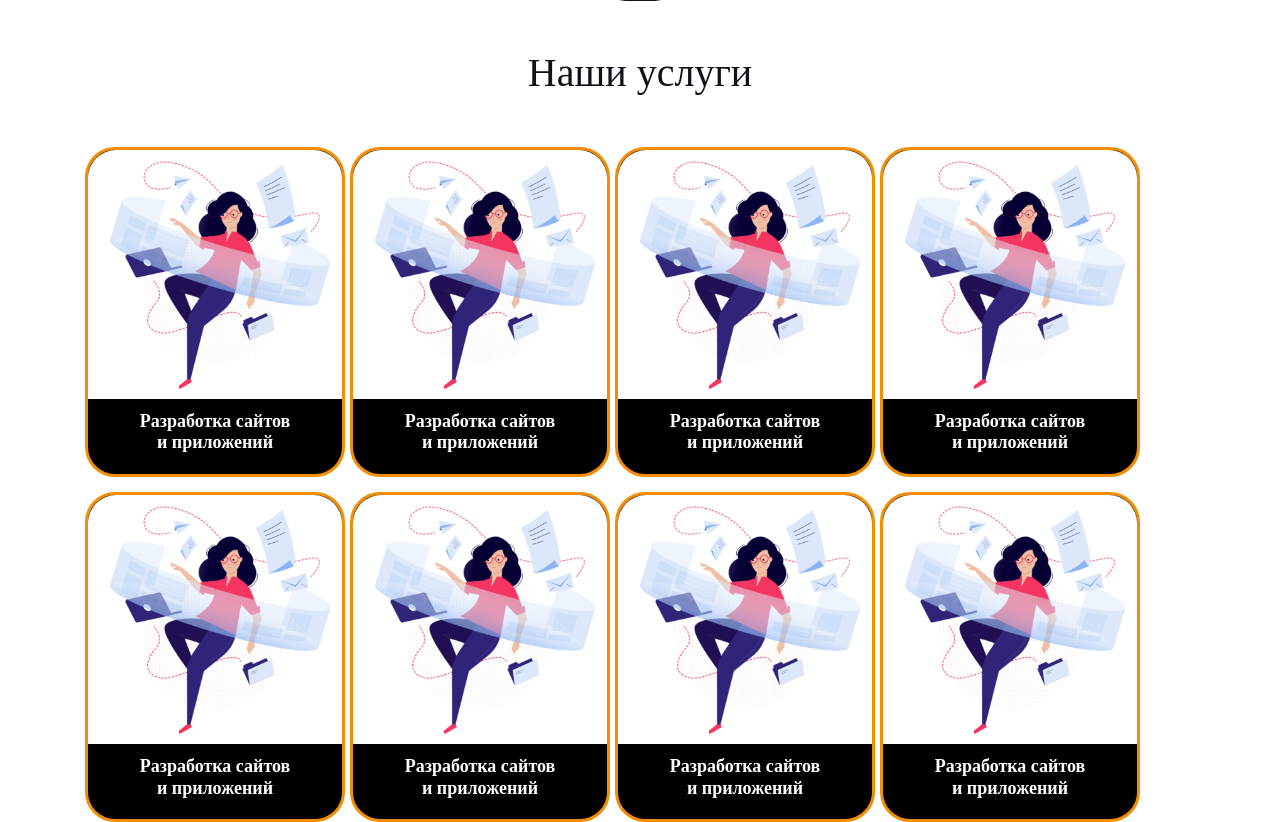
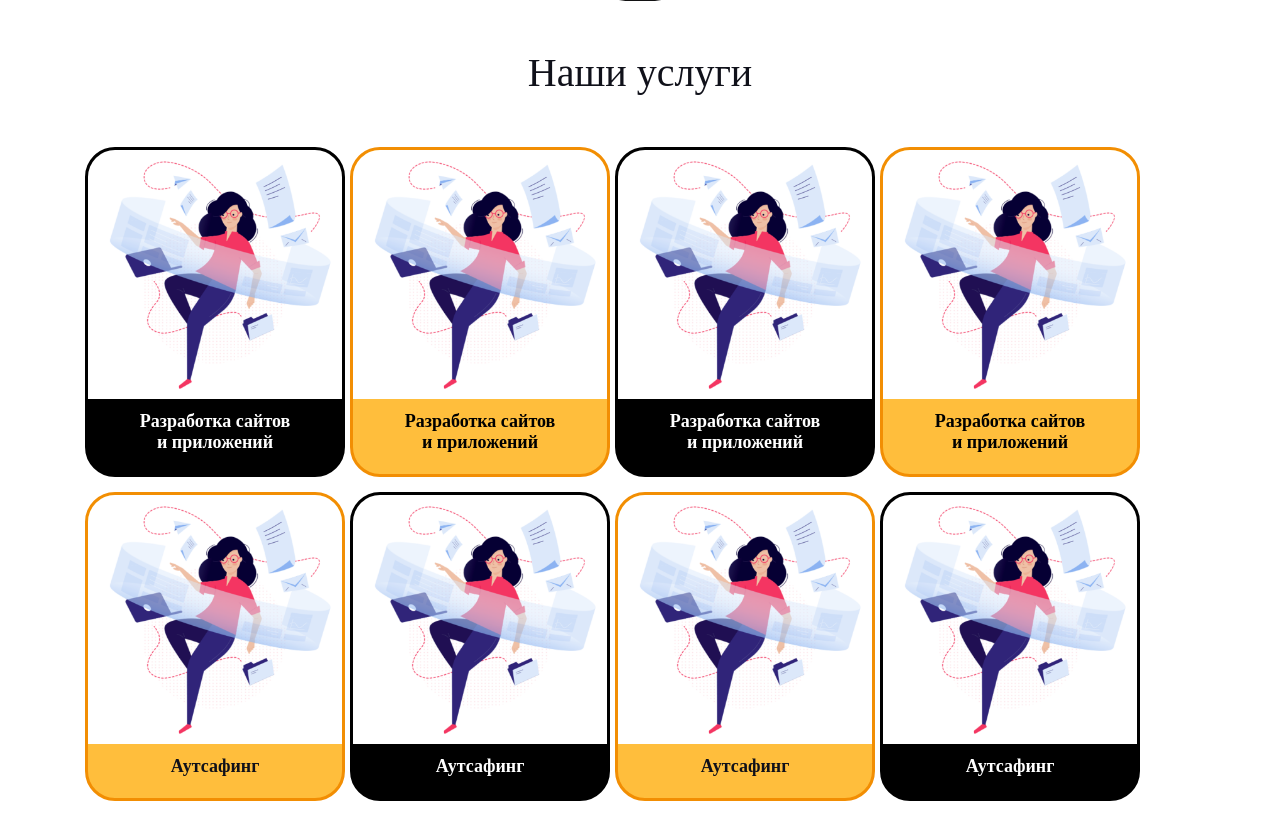
Before and after one commit to nik001/influx, a PHP site: page / in a window 1280 px wide. Shown: the part 610-1432 px from the top of the page. After the commit the page ends 1411 px from the top, so only its background shows below. Run offline with PHP 8.4, Linux system fonts and the light colour scheme; some web fonts are replaced.

Commit message:
карточки услуг

```diff
--- a/css/style.css
+++ b/css/style.css
@@ -664,7 +664,7 @@ body{
     flex-wrap: wrap;
     margin-top: 35px;
 }
-.services-col{
+.services-col, .services-col-bottom-line{
     max-width: 350px;
     margin-right: 5px;
     margin-top: 15px;
@@ -673,21 +673,30 @@ body{
 .services-col-main{
     border: 3px solid #f28e03;
     border-radius: 30px;
+    background:#ffbe3c;
+}
+.title-black{
     background: black;
+    color: #fff;
+    border: 3px solid #000;
 }
-
+.services-col:nth-child(2n+1) .services-col-hidden{
+    border: 3px solid #000;
+}
 .services-col-main h4{
-    color: #fff;
     text-align: center;
     font-weight: 600;
     padding-top: 12px;
     padding-bottom: 12px;
     font-size: 18px;
 }
-.services-col img{
+.services-col-main:nth-child(2n) h4{
+    color: #000;
+}
+.services-col img, .services-col-bottom-line img{
     width: 254px;
-    border-top-right-radius: 28px;
-    border-top-left-radius: 28px;
+    border-top-right-radius: 27px;
+    border-top-left-radius: 27px;
 }
 .services-col-hidden{
     display: none;
@@ -696,7 +705,7 @@ body{
     border-top: none;
     border-bottom-right-radius: 28px;
     border-bottom-left-radius: 28px;
-    height: 360px;
+    height: 340px;
 }
 .services-col-hidden p{
     font-size: 14px;
@@ -720,37 +729,108 @@ body{
 }
 .services-col:nth-child(-n+4):hover .services-col-main{
     border-bottom: none;
-    border-bottom-right-radius:0;
-    border-bottom-left-radius: 0;
+    border-bottom-right-radius: 0px;
+    border-bottom-left-radius: 0px;
 }
 .services-col:nth-child(-n+4):hover .services-col-main h4{
     margin-bottom: -5px;
 }
-.services-col:hover .services-col-hidden{
+.services-col:hover .services-col-hidden,.services-col-bottom-line:hover .services-col-hidden{
     display:block;
     position:absolute;
-    z-index:9999;
+    z-index:99;
     text-align: center;
     background: #000;
     color: #fff;
-    max-width:260px;
+    max-width:500px;
 }
-.horizontal-element{
+.services-text-bg {
+}
+.services-col-bottom-line{
     display: flex;
-    max-width: 550px;
 }
-.horizontal-element-text{
-    margin-left: 230px;
-    height: 345px;
-    border: none;
-    width: 400px;
+.services-col-bottom-line:hover{
+    background: #000;
+    border-bottom-left-radius: 30px;
+    border-top-left-radius: 30px;
+    border-bottom-right-radius: 0px;
 }
-.services-col:nth-child(5):hover .horizontal-element{
-    border: 3px solid #f28e03;
-    border-radius: 30px;
+.services-col-bottom-line:hover img{
+    border-top-right-radius: 0px;
+    border-bottom-right-radius: 0px;
+    background-color: #fff;
 }
-.services-col:nth-child(5):hover .services-col-main{
-    border: none;
+.services-col-bottom-line:hover .services-col-main{
+    border-bottom-right-radius: 0px;
+    border-top-right-radius:0px;
+    border-right: 0px;
+}
+.services-col-bottom-line .services-col-hidden{
+    left:248px;
+    width: 275px;
+    height: 308px;
+    border-left: none;
+    border-bottom-left-radius: 0px;
+    border-top:3px solid #f28e03;
+    border-top-right-radius: 28px;
+}
+.services-col-bottom-line:hover .services-col-title h4{
+    display: none;
+}
+.services-col-bottom-line:hover .services-col-title{
+    background: #fff;
+    height: 53px;
+    z-index: 2000;
+    display: block;
+    border-bottom-left-radius: 27px;
+}
+.services-col-hidden h4{
+    color: #fff;
+    text-align: center;
+    font-weight: 600;
+    padding-top: 12px;
+    padding-bottom: 12px;
+    font-size: 18px;
+}
+.services-col-bottom-line:nth-child(n+7) .services-col-hidden{
+    left: -265px;
+    width: 275px;
+    height: 308px;
+    border-right: none;
+    border-bottom-right-radius: 0px;
+    border-top-right-radius: 0px;
+    border-top:3px solid #f28e03;
+    border-top-left-radius: 28px;
+    border-bottom-left-radius: 28px;
+    border-left: 3px solid #f28e03;
+}
+.services-col-bottom-line:nth-child(n+7):hover{
+    background: #000;
+    border-bottom-right-radius: 28px;
+    border-top-right-radius: 28px;
+    border-left: 0px;
+    border-bottom-left-radius: 0px:
+}
+.services-col-bottom-line:nth-child(n+7):hover img{
+    border-top-right-radius: 25px;
+    background-color: #fff;
+    border-top-left-radius: 0px;
+    border-bottom-left-radius: 0px;
+}
+.services-col-bottom-line:nth-child(n+7):hover .services-col-main{
+    border-top-right-radius: 26px;
+    border-bottom-right-radius: 28px;
+    border-right:3px solid #f28e03;
+    border-bottom-left-radius: 0px;
+    border-top-left-radius: 0px;
+}
+.services-col-bottom-line:nth-child(n+7):hover .services-col-title{
+    background: #fff;
+    height: 53px;
+    z-index: 2000;
+    display: block;
+    border-bottom-right-radius: 25px;
+    border-bottom-left-radius: 0px;
 }
 /*Анимация*/
 .slideInUp {
--- a/index.html
+++ b/index.html
@@ -156,7 +156,7 @@
 	<div class="container">
   <div class="services-row">
     <div class="services-col">
-      <div class="services-col-main">
+      <div class="services-col-main title-black">
         <img src="img/usl/Iskhodnik_Kolya.png" alt="">
         <h4>Разработка сайтов <br> и приложений</h4>
       </div>
@@ -168,15 +168,15 @@
     <div class="services-col">
       <div class="services-col-main">
         <img src="img/usl/Iskhodnik_Kolya.png" alt="">
-        <h4>Разработка сайтов <br> и приложений</h4>
+        <h4 style="color: #000;">Разработка сайтов <br> и приложений</h4>
       </div>
-      <div class="services-col-hidden">
+      <div class="services-col-hidden "style="background: #ffbe3c; color: #000;">
         <p>Lorem ipsum dolor sit amet, consectetur adipisicing elit. Delectus obcaecati eveniet nulla voluptate odio est laborum veniam odit vel maiores. Lorem ipsum dolor sit amet, consectetur adipisicing elit. Vel, voluptas?</p>
         <a href="#">Узнать больше</a>
       </div>
     </div>
     <div class="services-col">
-      <div class="services-col-main">
+      <div class="services-col-main title-black">
         <img src="img/usl/Iskhodnik_Kolya.png" alt="">
         <h4>Разработка сайтов <br> и приложений</h4>
       </div>
@@ -188,49 +188,69 @@
     <div class="services-col">
       <div class="services-col-main">
         <img src="img/usl/Iskhodnik_Kolya.png" alt="">
-        <h4>Разработка сайтов <br> и приложений</h4>
+        <h4 style="color: #000;">Разработка сайтов <br> и приложений</h4>
       </div>
-      <div class="services-col-hidden">
+      <div class="services-col-hidden "style="background: #ffbe3c; color: #000;">
         <p>Lorem ipsum dolor sit amet, consectetur adipisicing elit. Magni, eaque, animi. Consequuntur odit sit adipisci voluptates nulla expedita magni veritatis? Lorem ipsum dolor sit amet, consectetur adipisicing elit. Illum, quisquam?</p>
         <a href="#">Узнать больше</a>
       </div>
     </div>
-    <div class="services-col horizontal-element">
+    <div class="services-col-bottom-line">
       <div class="services-col-main">
         <img src="img/usl/Iskhodnik_Kolya.png" alt="">
-        <h4>Разработка сайтов <br> и приложений</h4>
+        <div class="services-col-title">
+          <h4>Аутсафинг</h4>
+        </div>
       </div>
-      <div class="services-col-hidden horizontal-element-text">
+      <div class="services-col-hidden" style="background: #ffbe3c; color: #000;">
+        <h4 style="color: #000;">
+          Аутсафинг
+        </h4>
         <p>Lorem ipsum dolor sit amet, consectetur adipisicing elit. Sapiente tenetur a debitis distinctio, id perspiciatis labore praesentium voluptatibus assumenda odio. Lorem ipsum dolor sit amet, consectetur adipisicing elit. Itaque, nulla!</p>
         <a href="#">Узнать больше</a>
       </div>
     </div>
-    <div class="services-col horizontal-element">
-      <div class="services-col-main">
+    <div class="services-col-bottom-line">
+      <div class="services-col-main title-black" >
         <img src="img/usl/Iskhodnik_Kolya.png" alt="">
-        <h4>Разработка сайтов <br> и приложений</h4>
+        <div class="services-col-title">
+          <h4>Аутсафинг</h4>
+        </div>
       </div>
-      <div class="services-col-hidden horizontal-element-text">
+      <div class="services-col-hidden "style="border-color: #000;">
+        <h4>
+          Аутсафинг
+        </h4>
         <p>Lorem ipsum dolor sit amet, consectetur adipisicing elit. Quidem debitis enim facilis porro quia in voluptates praesentium, cupiditate, dolorum. Facilis. Lorem ipsum dolor sit amet, consectetur adipisicing elit. Autem, minus!</p>
         <a href="#">Узнать больше</a>
       </div>
     </div>
-    <div class="services-col">
+    <div class="services-col-bottom-line">
       <div class="services-col-main">
         <img src="img/usl/Iskhodnik_Kolya.png" alt="">
-        <h4>Разработка сайтов <br> и приложений</h4>
+        <div class="services-col-title">
+          <h4>Аутсафинг</h4>
+        </div>
       </div>
-      <div class="services-col-hidden">
+      <div class="services-col-hidden" style="background: #ffbe3c; color: #000;">
+        <h4 style="color: #000;">
+          Аутсафинг
+        </h4>
         <p>Lorem ipsum dolor sit amet, consectetur adipisicing elit. Excepturi amet ipsam accusantium esse modi vero corrupti consequuntur id. Iure, maxime. Lorem ipsum dolor sit amet, consectetur adipisicing elit. Voluptate, quibusdam.</p>
         <a href="#">Узнать больше</a>
       </div>
     </div>
-    <div class="services-col">
-      <div class="services-col-main">
+    <div class="services-col-bottom-line">
+      <div class="services-col-main title-black"style="border-color: #000;">
         <img src="img/usl/Iskhodnik_Kolya.png" alt="">
-        <h4>Разработка сайтов <br> и приложений</h4>
+        <div class="services-col-title">
+          <h4>Аутсафинг</h4>
+        </div>
       </div>
-      <div class="services-col-hidden">
+      <div class="services-col-hidden" style="border-color: #000;">
+        <h4>
+          Аутсафинг
+        </h4>
         <p>Lorem ipsum dolor sit amet, consectetur adipisicing elit. Amet perferendis non qui officiis, a, deleniti sequi necessitatibus rem asperiores magnam. Lorem ipsum dolor sit amet, consectetur adipisicing elit. Corporis, voluptatibus?</p>
         <a href="#">Узнать больше</a>
       </div>
```
